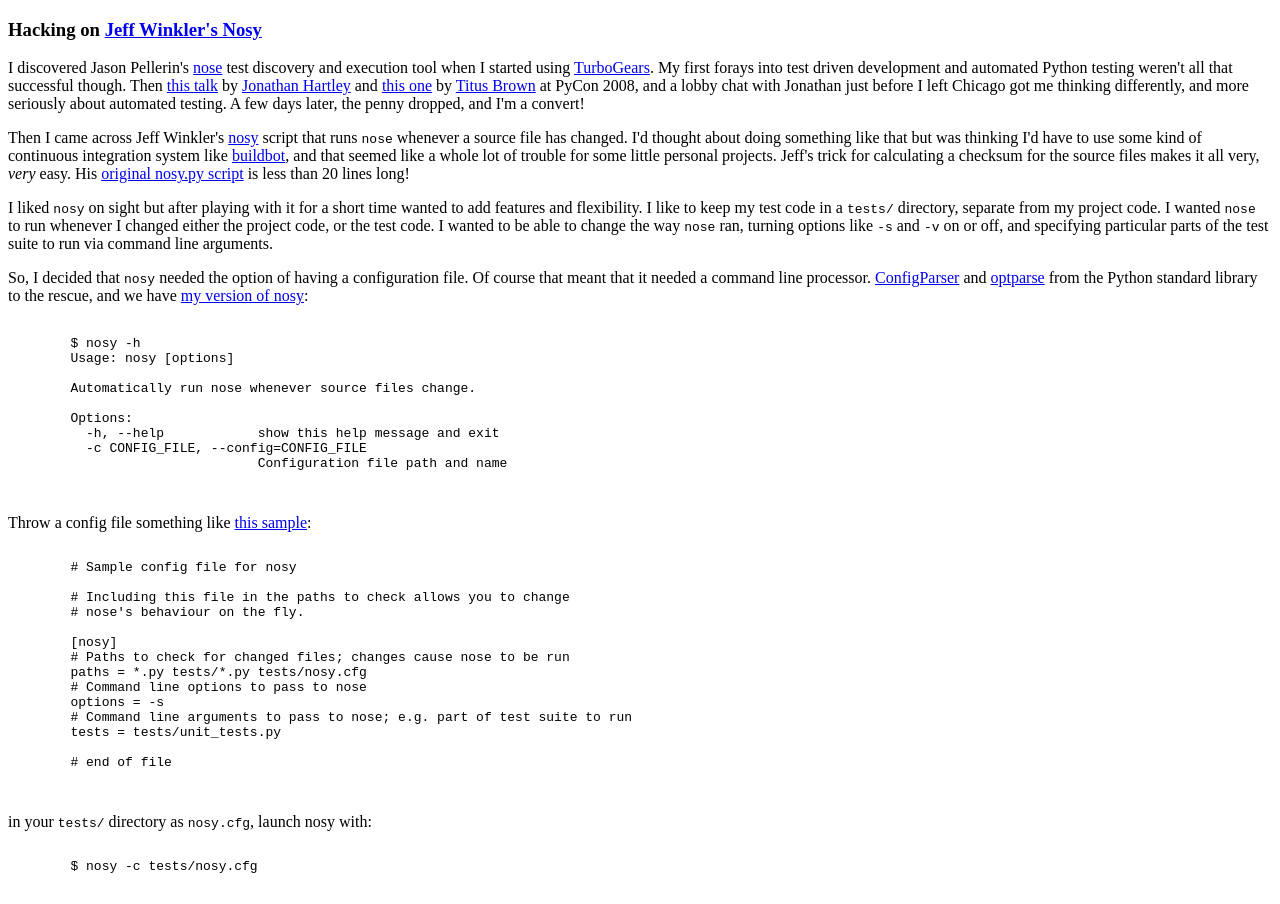
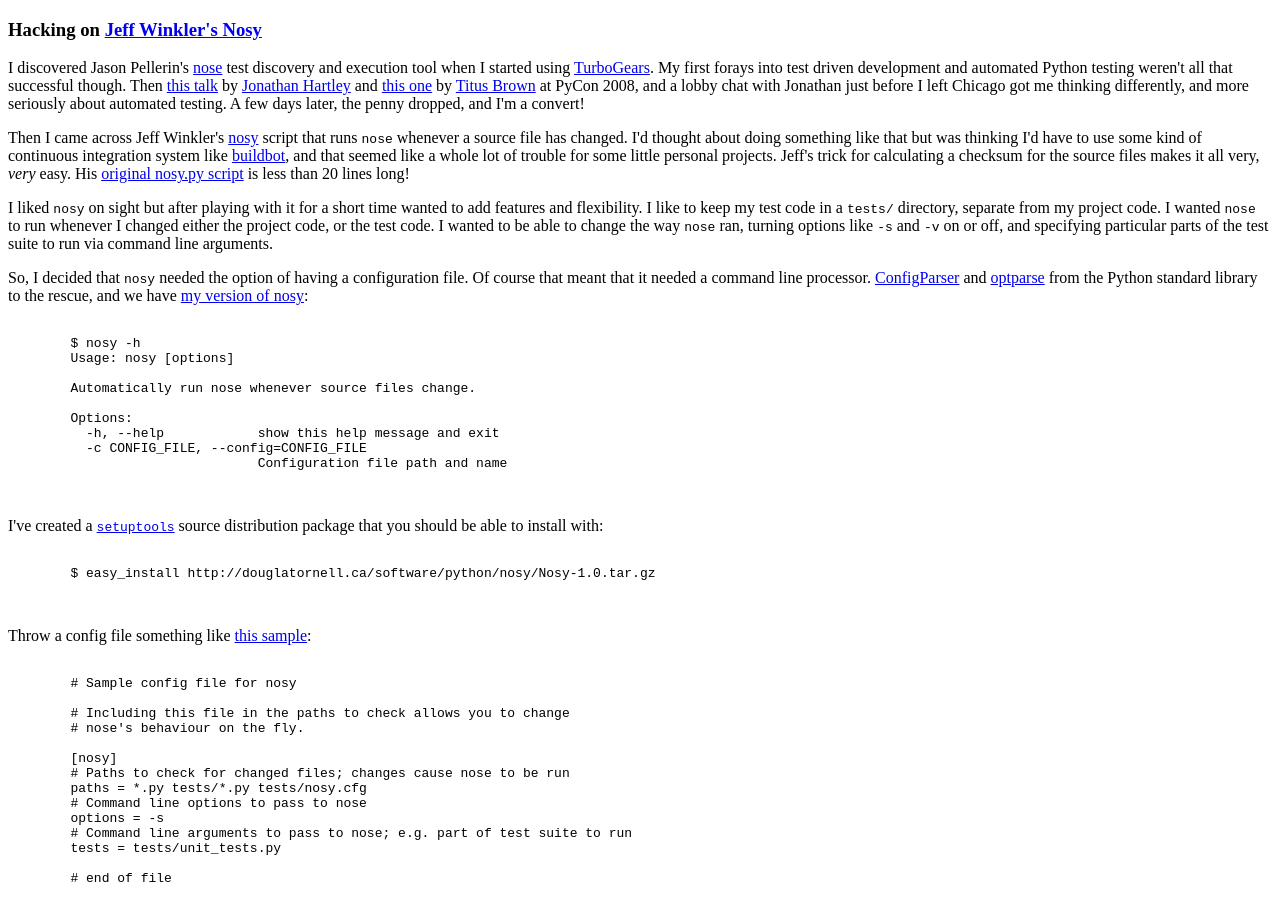
Before and after one commit to douglatornell/nosy, a plain HTML site: page docs/index.html in a window 1280 px wide. Shown: the top 904 px of the page. Drawn offline with Linux system fonts and the light colour scheme.

Commit message:
Added text re: my setuptools source distribution package.

```diff
--- a/docs/index.html
+++ b/docs/index.html
@@ -83,6 +83,19 @@
                                 Configuration file path and name
       </code>
     </pre>
+  </p>
+  <p>
+    I've created a
+    <a href="http://peak.telecommunity.com/DevCenter/setuptools">
+      <code>setuptools</code></a> source distribution package that you
+    should be able to install with:
+    <pre>
+      <code>
+	$ easy_install http://douglatornell.ca/software/python/nosy/Nosy-1.0.tar.gz
+      </code>
+    </pre>
+  </p>
+  <p>
     Throw a config file something like <a href="sample.cfg">this
     sample</a>:
     <pre>
```
